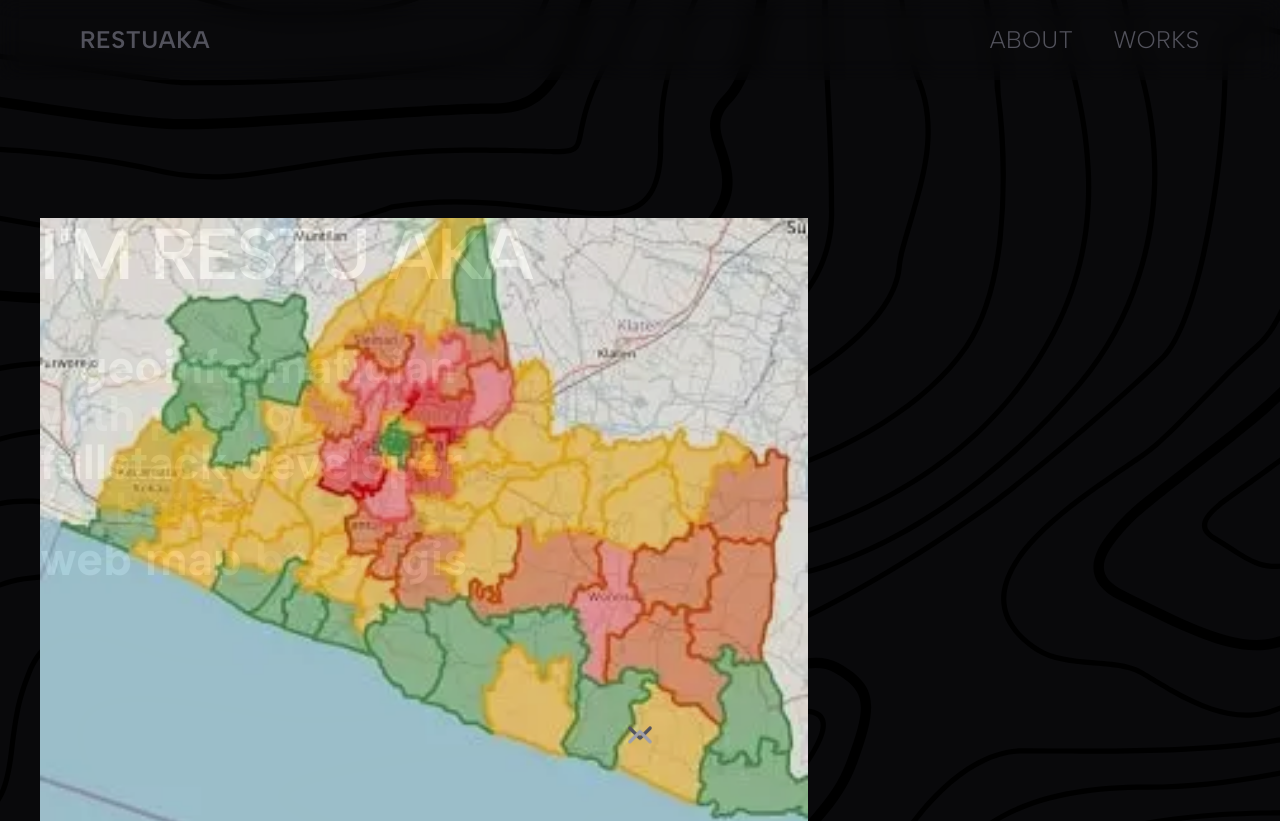
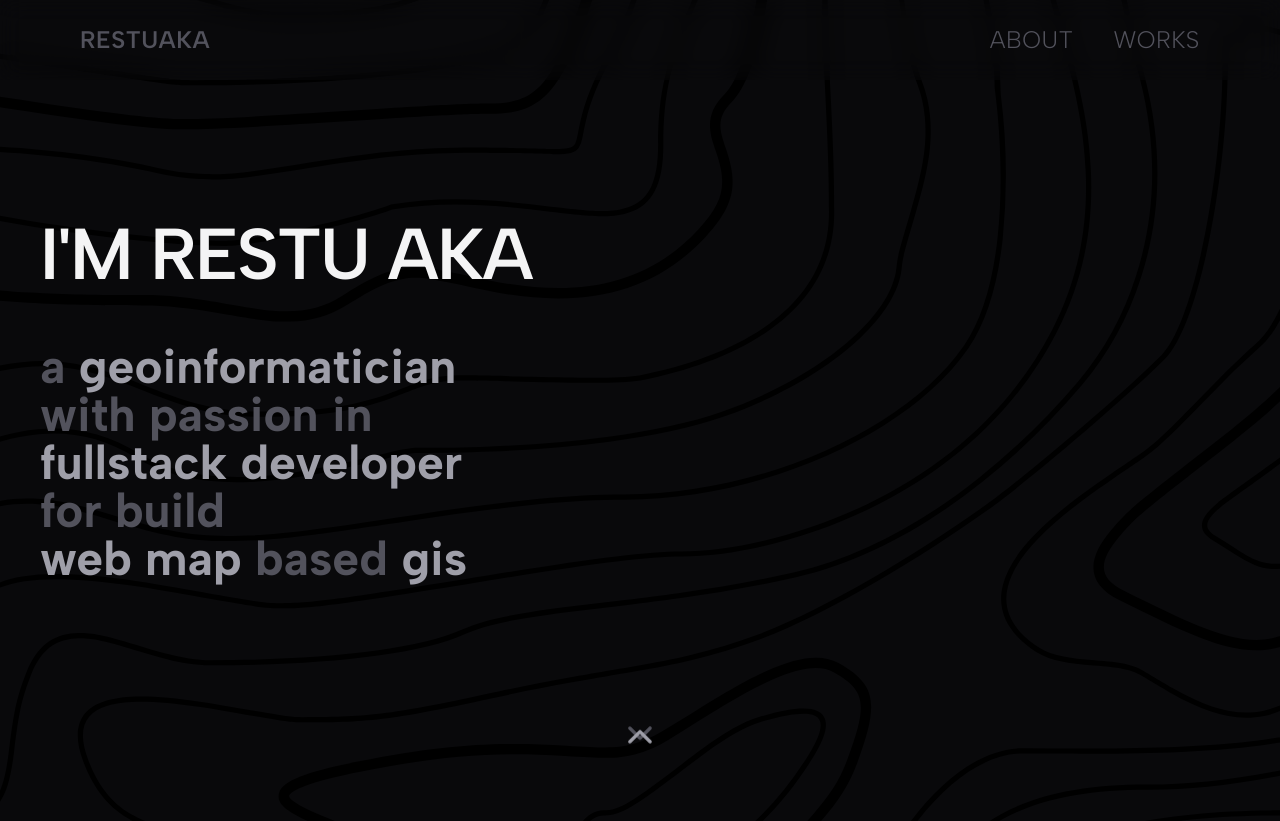
Before and after one commit to restuak/homepage-prsnl-v2, a Next.js app: page / in a window 1280 px wide. Shown: the top 821 px of the page. Built offline with nearby package versions, Linux system fonts and the light colour scheme; what tailwindcss-animated would draw is missing.

Commit message:
feat: akhirnya LCP fixed

```diff
--- a/src/components/welcome.tsx
+++ b/src/components/welcome.tsx
@@ -21,7 +21,7 @@ export default function Welcome() {
           height={400}
           fetchPriority="high"
           priority
-          className="opacity-90 lg:w-3xl pointer-events-none absolute z-1"
+          className="opacity-90 lg:w-3xl pointer-events-none absolute -z-1"
           aria-hidden="true"
         />
         <h1
```
